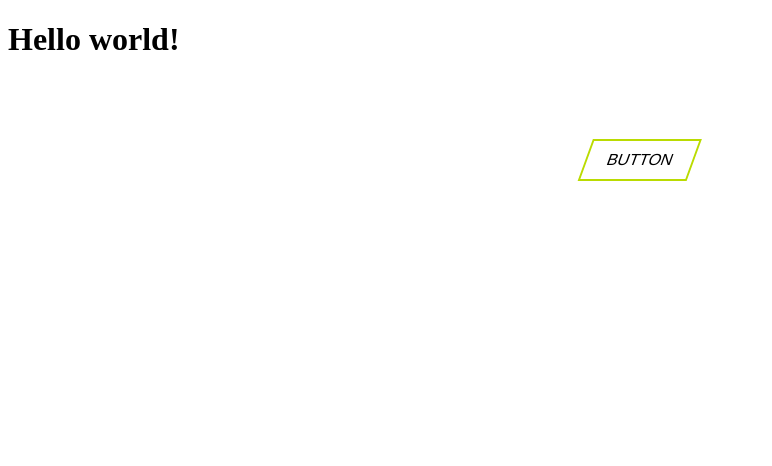
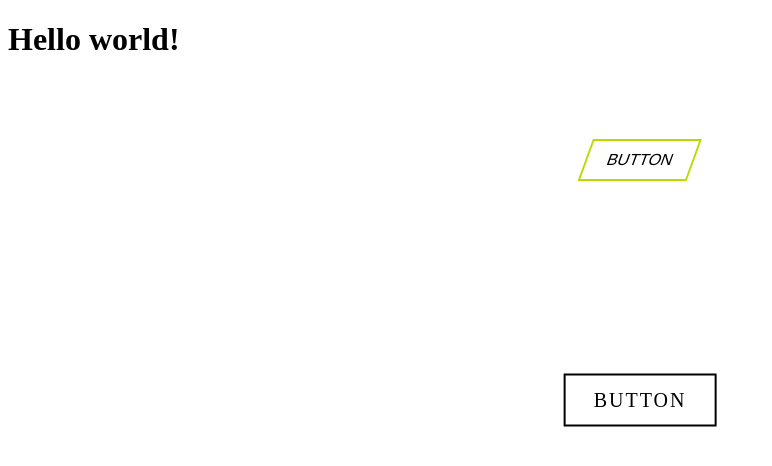
Before and after one commit to ferdelamad/UI_Elements, a React app: page / in a window 1280 px wide. Shown: the top 466 px of the page, without its empty margins (0-772 px from the left). Built offline with nearby package versions, Linux system fonts and the light colour scheme.

Commit message:
Added Button02

```diff
--- a/client/src/components/App.jsx
+++ b/client/src/components/App.jsx
@@ -1,5 +1,6 @@
 import React, { Component } from 'react';
 import Button01 from './Button01';
+import Button02 from './Button02';
 
 class App extends Component {
   render() {
@@ -7,6 +8,7 @@ class App extends Component {
       <div className="container">
         <h1>Hello world!</h1>
         <Button01>Button</Button01>
+        <Button02>Button</Button02>
       </div>
     );
   }
--- /dev/null
+++ b/client/src/components/Button02.jsx
@@ -0,0 +1,55 @@
+import styled from 'styled-components';
+
+const Button02 = styled.a`
+  position: absolute;
+  top: 50%;
+  left: 50%;
+  transform: translate(-50%, -50%);
+  padding: 15px 30px;
+  text-transform: uppercase;
+  text-decoration: none;
+  color: #000;
+  letter-spacing: 2px;
+  font-size: 20px;
+
+  :before {
+    content: '';
+    position: absolute;
+    top: 0;
+    left: 0;
+    width: 100%;
+    height: 100%;
+    background-color: #03a9f4;
+    z-index: -1;
+    transition: transform 0.5s;
+    transform-origin: bottom right;
+    transform: scale(0);
+  }
+  :hover:before {
+    transition: transform 0.5s;
+    transform-origin: top left;
+    transform: scale(1);
+  }
+  :after {
+    content: '';
+    position: absolute;
+    top: 0;
+    left: 0;
+    width: 100%;
+    height: 100%;
+    background-color: transparent;
+    border: 2px solid #000;
+    z-index: -1;
+    box-sizing: border-box;
+    transition: transform 0.5s;
+    transform-origin: top left;
+    transform: scale(1);
+  }
+  :hover:after {
+    transition: transform 0.5s;
+    transform-origin: bottom right;
+    transform: scale(0);
+  }
+`;
+
+export default Button02;
```
Also changed, not shown: 1 other file (tests, documents, lock files or other folders).
